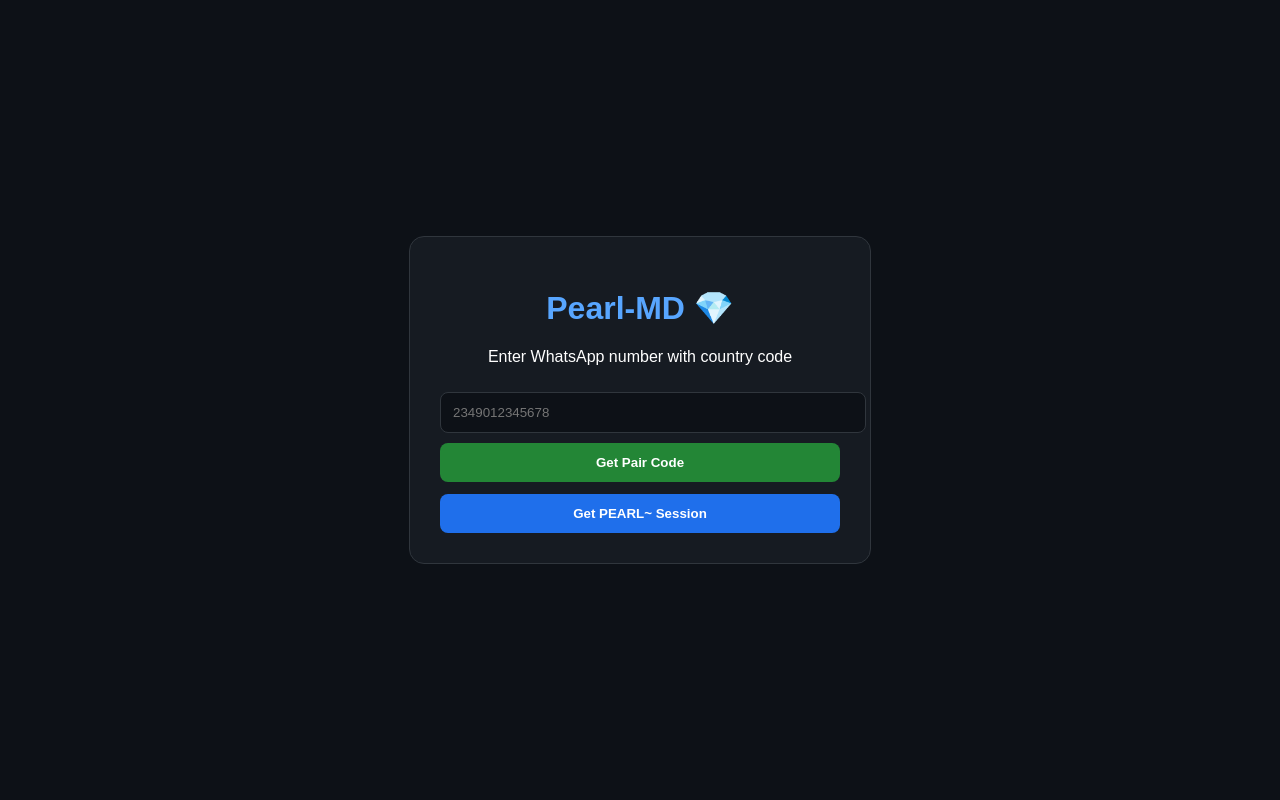
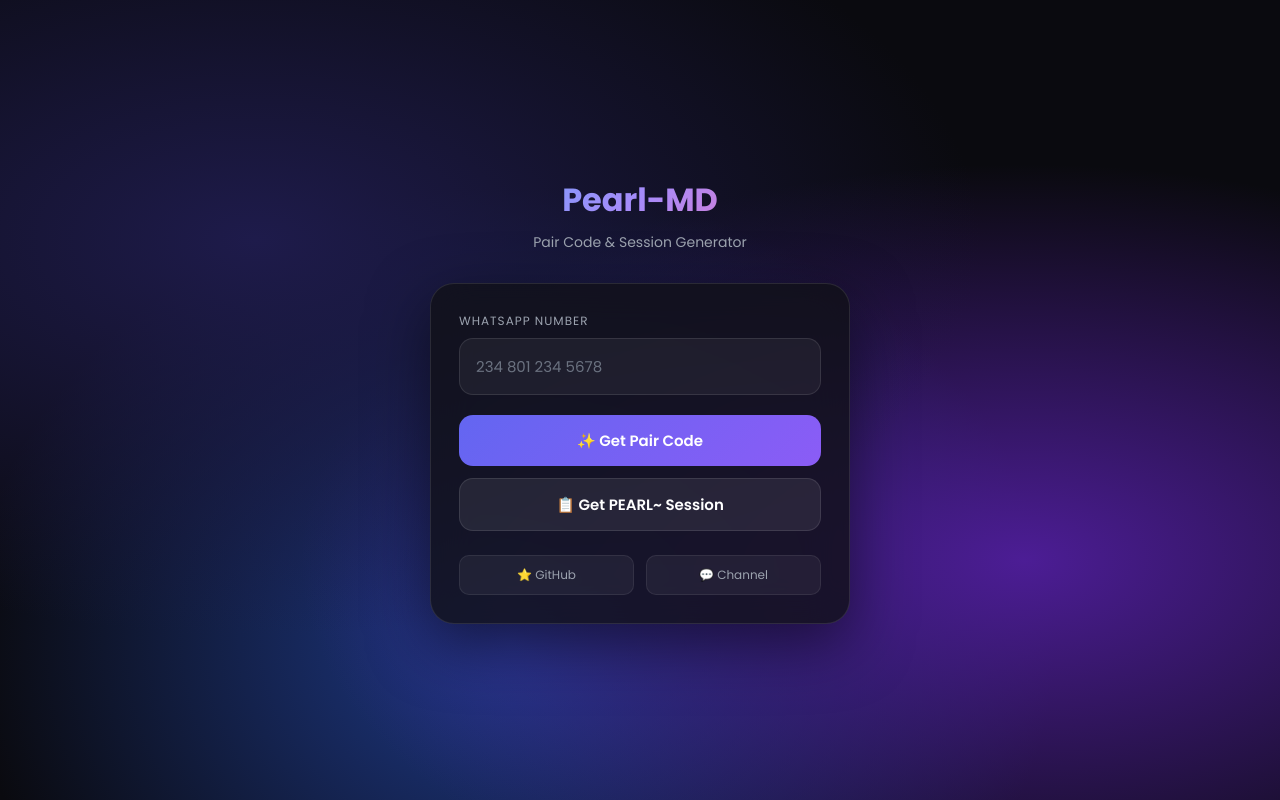
Before and after one commit to teddybee075-a11y/Pearl-pair-, a website: page public/index.html in a window 1280 px wide. Drawn offline with Linux system fonts and the light colour scheme.

Commit message:
Revamp HTML structure and styles for Pearl-MD

```diff
--- a/public/index.html
+++ b/public/index.html
@@ -1,41 +1,158 @@
 <!DOCTYPE html>
-<html>
+<html lang="en">
 <head>
-<title>Pearl Pair</title>
-<meta name="viewport" content="width=device-width, initial-scale=1">
+<meta charset="UTF-8">
+<meta name="viewport" content="width=device-width, initial-scale=1.0">
+<title>Pearl Pair - Get Session</title>
+<link href="https://fonts.googleapis.com/css2?family=Poppins:wght@300;400;500;600;700&display=swap" rel="stylesheet">
 <style>
-body{background:#0d1117;color:#fff;font-family:sans-serif;display:flex;justify-content:center;align-items:center;min-height:100vh;margin:0}
-.card{background:#161b22;padding:30px;border-radius:15px;width:90%;max-width:400px;text-align:center;border:1px solid #30363d}
-input{width:100%;padding:12px;margin:10px 0;border-radius:8px;border:1px solid #30363d;background:#0d1117;color:#fff}
-button{background:#238636;color:#fff;padding:12px 20px;border:none;border-radius:8px;width:100%;font-weight:bold;cursor:pointer}
-code{background:#000;padding:10px;display:block;margin-top:15px;border-radius:8px;word-break:break-all;font-size:11px}
-h1{color:#58a6ff}
+*{margin:0;padding:0;box-sizing:border-box;font-family:'Poppins',sans-serif}
+body{
+  background:#0a0a0f;
+  background-image:radial-gradient(at 20% 30%, #1e1b4b 0%, transparent 50%),
+                   radial-gradient(at 80% 70%, #4c1d95 0%, transparent 50%),
+                   radial-gradient(at 40% 80%, #1e3a8a 0%, transparent 50%);
+  min-height:100vh;display:flex;align-items:center;justify-content:center;padding:20px;color:#fff;
+}
+.container{width:100%;max-width:420px}
+.header{text-align:center;margin-bottom:30px}
+.header h1{font-size:32px;font-weight:700;background:linear-gradient(135deg,#60a5fa,#a78bfa,#f472b6);-webkit-background-clip:text;-webkit-text-fill-color:transparent;background-clip:text}
+.header p{color:#9ca3af;margin-top:8px;font-size:14px}
+.card{
+  background:rgba(17,17,23,0.8);
+  backdrop-filter:blur(20px);
+  border:1px solid rgba(255,255,255,0.1);
+  border-radius:24px;padding:28px;
+  box-shadow:0 20px 60px rgba(0,0,0,0.5);
+}
+.input-group{margin-bottom:20px}
+.input-group label{font-size:12px;color:#9ca3af;text-transform:uppercase;letter-spacing:1px;margin-bottom:8px;display:block}
+.input-box{
+  display:flex;align-items:center;
+  background:rgba(255,255,255,0.05);
+  border:1px solid rgba(255,255,255,0.1);
+  border-radius:14px;padding:4px 4px 4px 16px;
+  transition:0.3s;
+}
+.input-box:focus-within{border-color:#6366f1;background:rgba(99,102,241,0.1)}
+.input-box input{
+  flex:1;background:transparent;border:none;outline:none;
+  color:#fff;font-size:15px;padding:12px 0;
+}
+.input-box input::placeholder{color:#6b7280}
+.btn{
+  width:100%;padding:14px;border:none;border-radius:14px;
+  font-weight:600;font-size:15px;cursor:pointer;transition:0.3s;
+  display:flex;align-items:center;justify-content:center;gap:8px;
+}
+.btn-primary{background:linear-gradient(135deg,#6366f1,#8b5cf6);color:#fff}
+.btn-primary:hover{transform:translateY(-2px);box-shadow:0 10px 30px rgba(99,102,241,0.4)}
+.btn-secondary{background:rgba(255,255,255,0.08);color:#fff;border:1px solid rgba(255,255,255,0.1);margin-top:12px}
+.btn-secondary:hover{background:rgba(255,255,255,0.12)}
+.code-display{
+  margin-top:20px;background:rgba(0,0,0,0.4);
+  border:1px dashed rgba(99,102,241,0.5);
+  border-radius:14px;padding:20px;text-align:center;
+  display:none;
+}
+.code-display.show{display:block;animation:fadeIn 0.5s}
+.code-display h3{font-size:28px;letter-spacing:4px;color:#a78bfa;margin:10px 0}
+.code-display p{font-size:12px;color:#9ca3af}
+.copy-btn{
+  margin-top:12px;background:rgba(167,139,250,0.2);border:1px solid rgba(167,139,250,0.3);
+  color:#a78bfa;padding:8px 16px;border-radius:8px;font-size:12px;cursor:pointer;
+}
+.session-box{
+  margin-top:20px;background:rgba(16,185,129,0.1);
+  border:1px solid rgba(16,185,129,0.3);
+  border-radius:14px;padding:16px;display:none;word-break:break-all;
+}
+.session-box.show{display:block;animation:fadeIn 0.5s}
+.session-box code{font-size:11px;color:#6ee7b7;line-height:1.5}
+.footer{margin-top:24px;display:flex;gap:12px}
+.footer a{flex:1;text-align:center;padding:10px;background:rgba(255,255,255,0.05);border-radius:10px;font-size:12px;color:#9ca3af;text-decoration:none;border:1px solid rgba(255,255,255,0.08)}
+@keyframes fadeIn{from{opacity:0;transform:translateY(10px)}to{opacity:1;transform:translateY(0)}}
+.loader{width:18px;height:18px;border:2px solid rgba(255,255,255,0.3);border-top-color:#fff;border-radius:50%;animation:spin 0.8s linear infinite;display:inline-block}
+@keyframes spin{to{transform:rotate(360deg)}}
 </style>
 </head>
 <body>
+<div class="container">
+<div class="header">
+<h1>Pearl-MD</h1>
+<p>Pair Code & Session Generator</p>
+</div>
 <div class="card">
-<h1>Pearl-MD 💎</h1>
-<p>Enter WhatsApp number with country code</p>
-<input id="num" placeholder="2349012345678" />
-<button onclick="getCode()">Get Pair Code</button>
-<div id="result"></div>
-<button onclick="getSession()" style="margin-top:12px;background:#1f6feb">Get PEARL~ Session</button>
-<div id="session"></div>
+<div class="input-group">
+<label>WhatsApp Number</label>
+<div class="input-box">
+<input id="num" type="text" placeholder="234 801 234 5678" />
 </div>
+</div>
+<button class="btn btn-primary" id="pairBtn" onclick="getCode()">
+<span id="pairText">✨ Get Pair Code</span>
+</button>
+
+<div class="code-display" id="codeBox">
+<p>Your Pair Code</p>
+<h3 id="codeText"></h3>
+<p>WhatsApp > Linked Devices > Link with phone number</p>
+<button class="copy-btn" onclick="copyCode()">Copy Code</button>
+</div>
+
+<button class="btn btn-secondary" onclick="getSession()">📋 Get PEARL~ Session</button>
+
+<div class="session-box" id="sessionBox">
+<p style="font-size:12px;color:#6ee7b7;margin-bottom:8px;">✅ Your PEARL~ Session</p>
+<code id="sessionText"></code>
+<br><button class="copy-btn" style="background:rgba(16,185,129,0.2);color:#6ee7b7;border-color:rgba(16,185,129,0.3)" onclick="copySession()">Copy Session</button>
+</div>
+
+<div class="footer">
+<a href="https://github.com/teddybee/Pearl" target="_blank">⭐ GitHub</a>
+<a href="https://whatsapp.com/channel/0029Vax4b2zA2p2fDvKk2n1L" target="_blank">💬 Channel</a>
+</div>
+</div>
+</div>
+
 <script>
+let currentCode = "";
 async function getCode(){
  let n=document.getElementById('num').value;
- document.getElementById('result').innerHTML='Loading...';
- let r=await fetch('/pair?number='+n);
- let j=await r.json();
- document.getElementById('result').innerHTML=j.code ? `<h2>CODE: ${j.code}</h2><p>WhatsApp > Linked Devices > Link with phone number > Paste code</p>` : j.error;
+ if(!n) return alert("Enter number with country code");
+ let btn=document.getElementById('pairBtn');
+ let txt=document.getElementById('pairText');
+ btn.disabled=true; txt.innerHTML='<span class="loader"></span> Generating...';
+ try{
+   let r=await fetch('/pair?number='+encodeURIComponent(n));
+   let j=await r.json();
+   if(j.code){
+     currentCode=j.code;
+     document.getElementById('codeText').innerText=j.code;
+     document.getElementById('codeBox').classList.add('show');
+   } else { alert(j.error || "Failed") }
+ } catch(e){ alert("Error: "+e.message) }
+ btn.disabled=false; txt.innerHTML='✨ Get Pair Code';
 }
 async function getSession(){
- document.getElementById('session').innerHTML='Checking...';
- let r=await fetch('/session');
- let j=await r.json();
- if(j.session){ document.getElementById('session').innerHTML=`<code>${j.session}</code><p>Copied! Paste in SESSION_ID</p>` } else { document.getElementById('session').innerHTML=j.error }
+ let box=document.getElementById('sessionBox');
+ let txt=document.getElementById('sessionText');
+ txt.innerText='Generating...'; box.classList.add('show');
+ try{
+   let r=await fetch('/session');
+   let j=await r.json();
+   if(j.session){ txt.innerText=j.session } else { txt.innerText=j.error }
+ } catch(e){ txt.innerText="Error: "+e.message }
+}
+function copyCode(){
+ navigator.clipboard.writeText(currentCode);
+ alert("Code copied: "+currentCode);
+}
+function copySession(){
+ let s=document.getElementById('sessionText').innerText;
+ navigator.clipboard.writeText(s);
+ alert("PEARL~ Session copied!");
 }
 </script>
 </body>
-</html>
+ </html>
```
